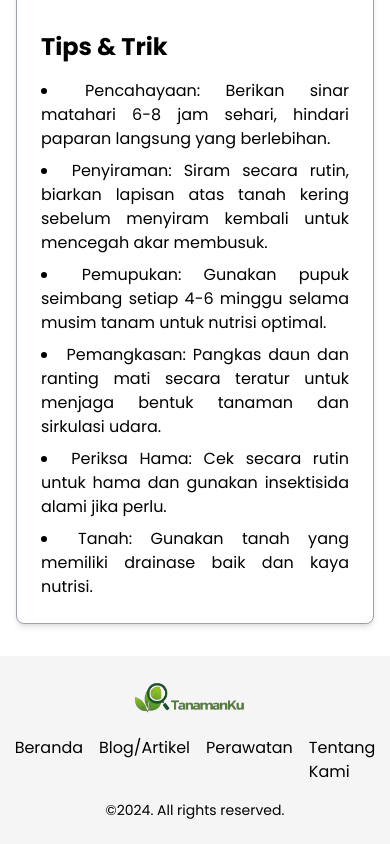
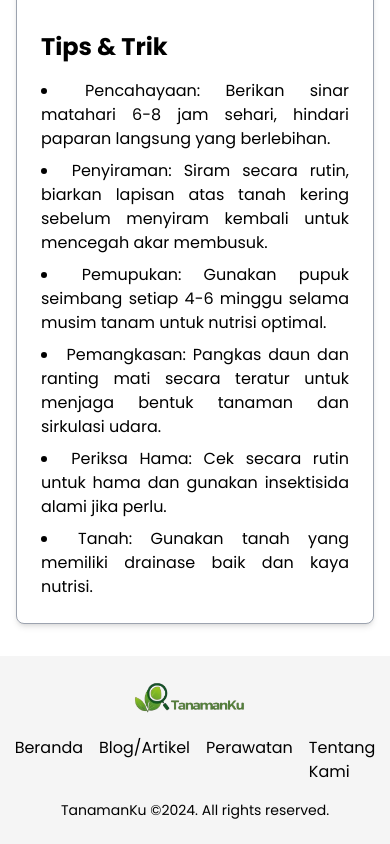
Before and after one commit to mochachmar/tanamanku-massive-project, a React (Vite) app: page /tips in a window 390 px wide. Shown: the part 831-1675 px from the top of the page. Built offline with nearby package versions, Linux system fonts and the light colour scheme.

Commit message:
Update footer

```diff
--- a/src/components/Footer.jsx
+++ b/src/components/Footer.jsx
@@ -1,18 +1,21 @@
 import React from 'react';
 import { Link } from 'react-router-dom';
-import logo from '../assets/logo.png'; // Make sure this path is correct
+import logo from '../assets/Logo.png'; // Make sure this path is correct
 
 const Footer = () => {
+  const currentYear = new Date().getFullYear();
   return (
     <footer style={{ backgroundColor: '#F5F5F5' }} className="text-black py-6">
       <div className="container mx-auto flex flex-col md:flex-row justify-between items-center px-4">
-        {/* Logo and Copyright */}
+        {/* Logo dan Copyright */}
         <div className="flex items-center mb-4 md:mb-0">
-          <img src={logo} alt="Logo" className="h-10 w-auto mr-3" />
+          <Link to="/beranda">
+            <img src={logo} alt="Logo" className="h-10 w-auto mr-3" />
+          </Link>
           <span className="text-xl font-semibold"></span>
         </div>
         <div className="flex justify-center items-center">
-          <p className="text-sm hidden md:block">TanamanKu ©2024. All rights reserved.</p>
+          <p className="text-sm hidden md:block">TanamanKu ©{currentYear}. All rights reserved.</p>
         </div>
 
         {/* Navigation Links */}
@@ -28,7 +31,7 @@ const Footer = () => {
             </Link>
           </li>
           <li>
-            <Link to="/sign-up" className="hover:text-gray-600">
+            <Link to="/sign-in" className="hover:text-gray-600">
               Perawatan
             </Link>
           </li>
@@ -40,7 +43,7 @@ const Footer = () => {
         </ul>
 
         {/* Responsive Copyright Text */}
-        <p className="text-sm text-center md:hidden">©2024. All rights reserved.</p>
+        <p className="text-sm text-center md:hidden">TanamanKu ©{currentYear}. All rights reserved.</p>
       </div>
     </footer>
   );
--- a/src/components/FooterAdmin.jsx
+++ b/src/components/FooterAdmin.jsx
@@ -1,10 +1,8 @@
 export default function FooterAdmin() {
+  const currentYear = new Date().getFullYear();
   return (
-    <footer
-      style={{ backgroundColor: "#F5F5F5" }}
-      className="text-center py-4 text-gray-500 text-sm"
-    >
-      © 2024 TanamanKu
+    <footer style={{ backgroundColor: '#F5F5F5' }} className="text-center py-4 text-gray-500 text-sm">
+      © {currentYear} TanamanKu
     </footer>
   );
 }
--- a/src/components/FooterLogin.jsx
+++ b/src/components/FooterLogin.jsx
@@ -1,18 +1,21 @@
 import React from 'react';
 import { Link } from 'react-router-dom';
-import logo from '../assets/logo.png'; // Make sure this path is correct
+import logo from '../assets/Logo.png'; // Make sure this path is correct
 
 const Footer = () => {
+  const currentYear = new Date().getFullYear();
   return (
     <footer style={{ backgroundColor: '#F5F5F5' }} className="text-black py-6">
       <div className="container mx-auto flex flex-col md:flex-row justify-between items-center px-4">
-        {/* Logo and Copyright */}
+        {/* Logo dan Copyright */}
         <div className="flex items-center mb-4 md:mb-0">
-          <img src={logo} alt="Logo" className="h-10 w-auto mr-3" />
+          <Link to="/beranda-login">
+            <img src={logo} alt="Logo" className="h-10 w-auto mr-3" />
+          </Link>
           <span className="text-xl font-semibold"></span>
         </div>
         <div className="flex justify-center items-center">
-          <p className="text-sm hidden md:block">TanamanKu ©2024. All rights reserved.</p>
+          <p className="text-sm hidden md:block">TanamanKu ©{currentYear}. All rights reserved.</p>
         </div>
 
         {/* Navigation Links */}
@@ -28,7 +31,7 @@ const Footer = () => {
             </Link>
           </li>
           <li>
-            <Link to="/identifikasi-ai" className="hover:text-gray-600">
+            <Link to="/deteksi-penyakit" className="hover:text-gray-600">
               Perawatan
             </Link>
           </li>
@@ -40,7 +43,7 @@ const Footer = () => {
         </ul>
 
         {/* Responsive Copyright Text */}
-        <p className="text-sm text-center md:hidden">©2024. All rights reserved.</p>
+        <p className="text-sm text-center md:hidden">TanamanKu ©{currentYear}. All rights reserved.</p>
       </div>
     </footer>
   );
```
